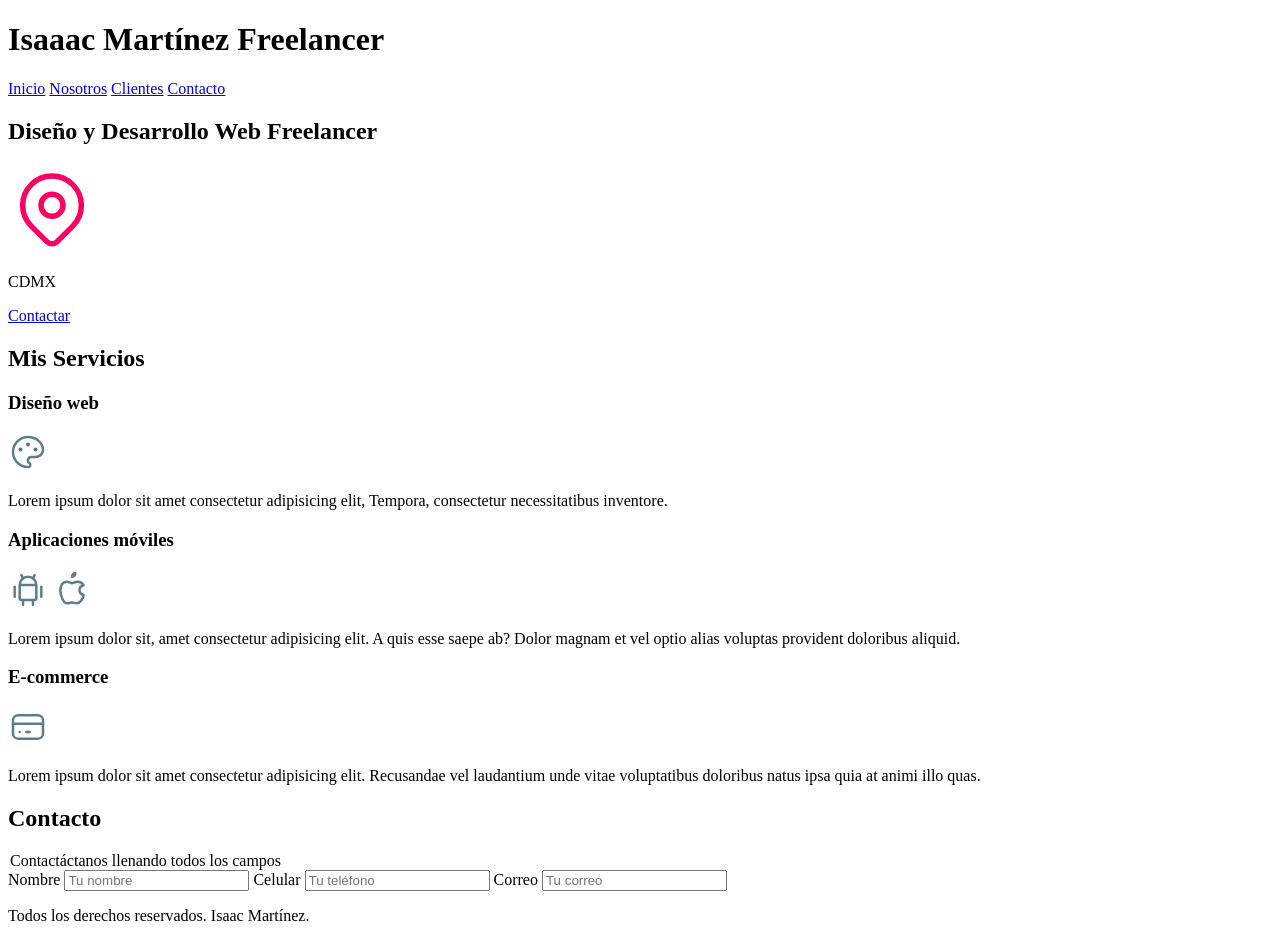
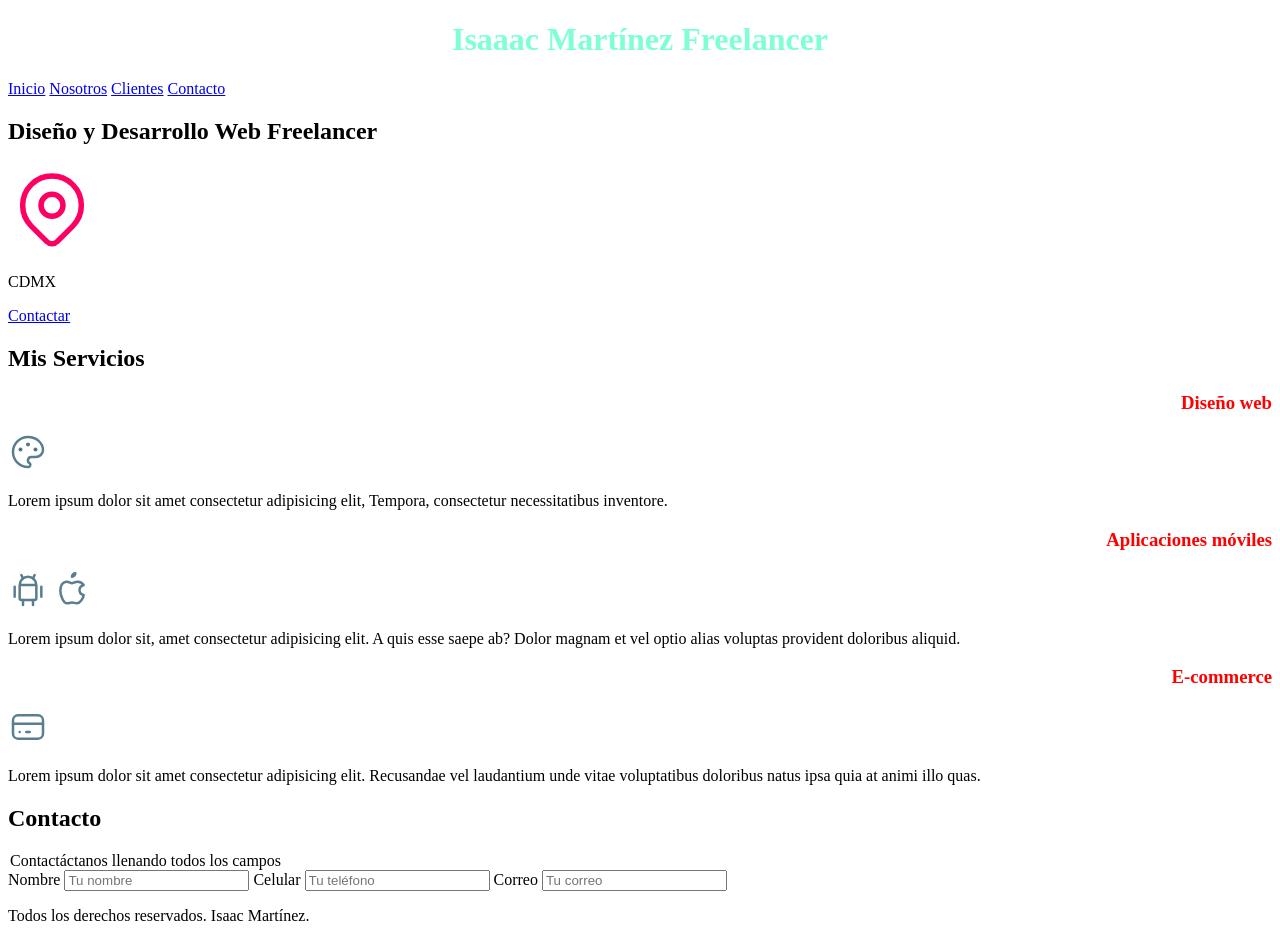
Before and after one commit to mamis99/WebFullstack, a plain HTML site: page index.html in a window 1280 px wide. Drawn offline with Linux system fonts and the light colour scheme.

Commit message:
Agregando las primeras líneas css dentro del html, esta forma de agregar estilos no es la estándar

```diff
--- a/index.html
+++ b/index.html
@@ -6,6 +6,34 @@
     <meta http-equiv="X-UA-Compatible" content="IE=edge">
     <meta name="viewport" content="width=device-width, initial-scale=1.0">
     <title>Document</title>
+    <style>
+        /*
+        -Las declaraciones en css se dan de alta por el nombre de la etiqueta (selector) con llaves que contendrán las proiedades con su valor, al ser hojas de estilo en cascada se toma como válido el último valor de cada propiedad
+        -Lo que coloques entre las llaves son las propiedades que se aplicarán a tu selector
+        */
+
+        h1 {
+            text-align: right;
+            text-align: center;
+            color: aquamarine;
+        }
+        /*
+        -Los selectores pueden ir con mayúsculas pero el estándar no lo marca así.
+        -Si la propiedad se escribe mal, css no se encarga de corregirte, tu programa corre, simplemente la reconoce como no válida
+        -Algunas etiquetas tienen propiedades por valor por default, en este caso h2 está alineado por defecto a la izquierda
+        */
+        H2 {
+            text-aling: left;
+            text-align: left;
+        }
+        /*
+        - Se puede poner el código css en una sola línea
+        - Se pueden escribir las propiedades en mayúsculas
+        */
+        h3 {
+            TEXT-ALIGN: RIGHT; COLOR: RED;
+        }
+    </style>
 </head>
 
 <body>
```
